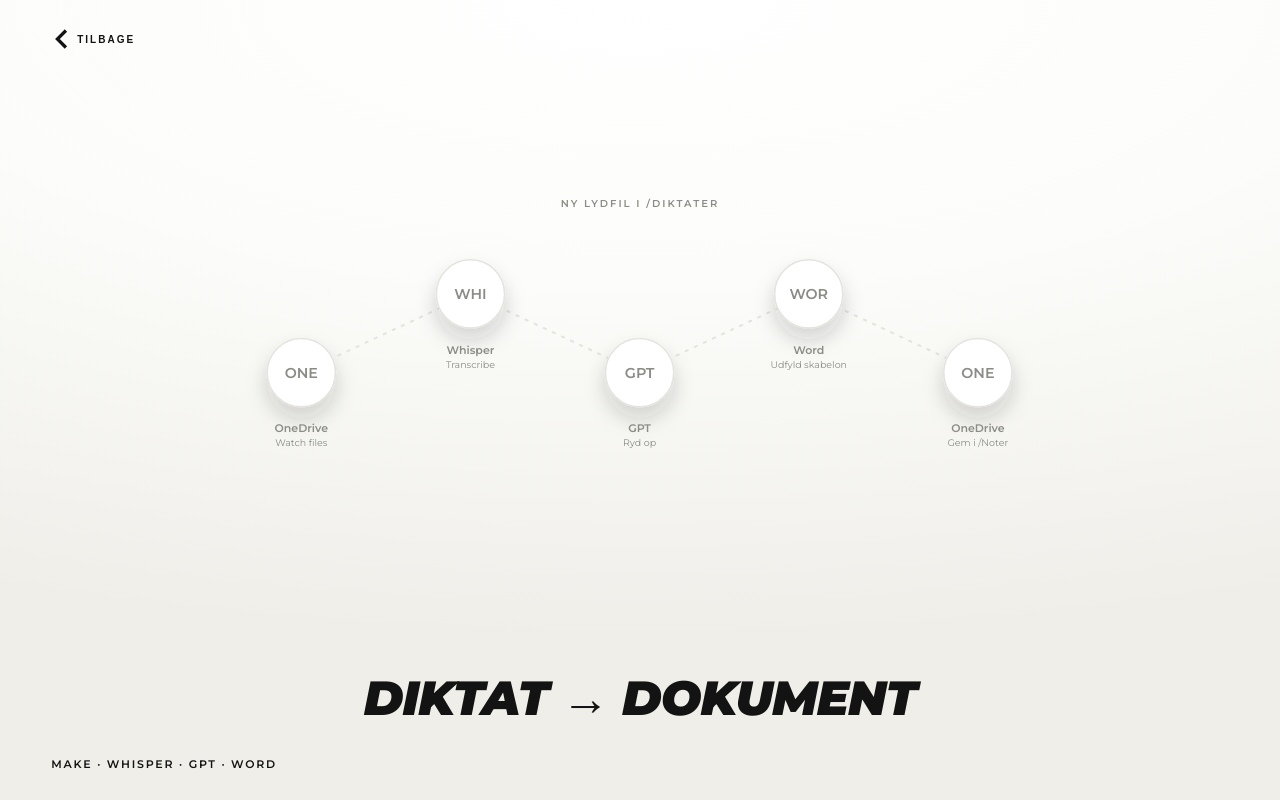
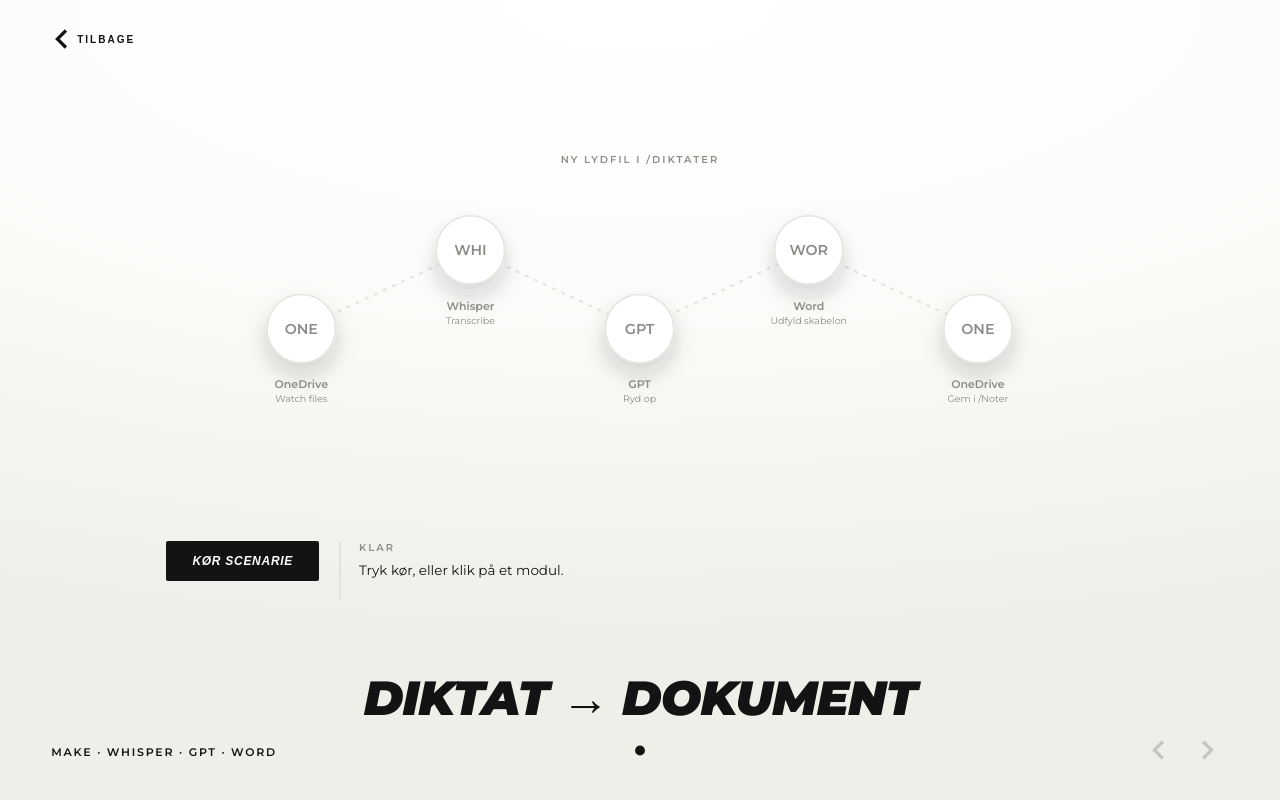
Before and after one commit to Magecties/portfolio, a React (Vite) app: page /automation in a window 1280 px wide. Built offline with nearby package versions, Linux system fonts and the light colour scheme.

Commit message:
automations page final

```diff
--- a/src/pages/Automation.jsx
+++ b/src/pages/Automation.jsx
@@ -1,15 +1,59 @@
+import { useCallback, useEffect, useRef, useState } from "react";
 import { useNavigate } from "react-router-dom";
 import Room from "../components/Room";
 import Chevron from "../components/Chevron";
+import Dots from "../components/Dots";
+import Arrows from "../components/Arrows";
 import useViewport from "../hooks/useViewport";
-import { HAIR, MUTE, clamp } from "../theme";
+import { HAIR, INK, LIVE, MUTE, clamp } from "../theme";
 import { SCENARIOS } from "../data/scenarios";
 
 export default function Automation() {
   const vp = useViewport();
   const navigate = useNavigate();
-  const sc = SCENARIOS[0];
+  const [s, setS] = useState(0);
+  const [prog, setProg] = useState(-1);
+  const [running, setRunning] = useState(false);
+  const [picked, setPicked] = useState(null);
+  const raf = useRef(0);
+
+  const sc = SCENARIOS[s];
   const N = sc.modules.length;
+
+  useEffect(() => () => cancelAnimationFrame(raf.current), []);
+
+  const reset = useCallback(() => {
+    cancelAnimationFrame(raf.current);
+    setRunning(false);
+    setProg(-1);
+    setPicked(null);
+  }, []);
+
+  const run = () => {
+    cancelAnimationFrame(raf.current);
+    setPicked(null);
+    setRunning(true);
+    setProg(0);
+    let p = 0;
+    let last = performance.now();
+    const tick = (now) => {
+      p += ((now - last) / 1000) * 0.8;
+      last = now;
+      if (p >= N - 1) {
+        setProg(N - 1);
+        setRunning(false);
+        return;
+      }
+      setProg(p);
+      raf.current = requestAnimationFrame(tick);
+    };
+    raf.current = requestAnimationFrame(tick);
+  };
+
+  const go = (n) => {
+    reset();
+    setS(clamp(n, 0, SCENARIOS.length - 1));
+  };
 
   const GW = clamp(Math.min(vp.w * 0.74, 980), 300, 980);
   const GH = GW * 0.26;
@@ -18,6 +62,15 @@ export default function Automation() {
     x: (GW / (N + 0.6)) * (i + 0.8),
     y: GH * (i % 2 === 0 ? 0.62 : 0.3),
   }));
+  const seg = Math.floor(Math.max(prog, 0));
+  const t = Math.max(prog, 0) - seg;
+  const a = pts[Math.min(seg, N - 1)];
+  const b = pts[Math.min(seg + 1, N - 1)];
+  const tok = { x: a.x + (b.x - a.x) * t, y: a.y + (b.y - a.y) * t };
+  const reached = prog < 0 ? -1 : Math.round(prog);
+  const shown = picked !== null ? picked : clamp(reached, 0, N - 1);
+  const mod = sc.modules[shown];
+  const idle = prog < 0 && picked === null;
 
   return (
     <Room
@@ -34,6 +87,15 @@ export default function Automation() {
         </h1>
       }
       footLeft={<span className="credits">{sc.stack}</span>}
+      footCenter={<Dots count={SCENARIOS.length} active={s} onPick={go} labels={SCENARIOS.map((x) => x.name)} />}
+      footRight={
+        <Arrows
+          onPrev={() => go(s - 1)}
+          onNext={() => go(s + 1)}
+          prevDisabled={s === 0}
+          nextDisabled={s === SCENARIOS.length - 1}
+        />
+      }
     >
       <div style={{ width: GW, marginTop: -vp.h * 0.06 }}>
         <div className="label" style={{ textAlign: "center", marginBottom: 10 }}>
@@ -45,33 +107,86 @@ export default function Automation() {
               <feDropShadow dx="0" dy={R * 0.34} stdDeviation={R * 0.3} floodColor="#1A1E26" floodOpacity="0.18" />
             </filter>
           </defs>
-          {pts.slice(0, -1).map((p, i) => (
+          {pts.slice(0, -1).map((p, i) => {
+            const done = prog > i;
+            return (
               <line
                 key={i}
                 x1={p.x}
                 y1={p.y}
                 x2={pts[i + 1].x}
                 y2={pts[i + 1].y}
-              stroke={HAIR}
-              strokeWidth="2"
-              strokeDasharray="4 6"
+                stroke={done ? LIVE : HAIR}
+                strokeWidth={done ? 2.5 : 2}
+                strokeDasharray={done ? "none" : "4 6"}
               />
-          ))}
-          {pts.map((p, i) => (
-            <g key={i}>
-              <circle cx={p.x} cy={p.y} r={R} fill="#fff" stroke={HAIR} strokeWidth="1.5" filter="url(#soft)" />
-              <text x={p.x} y={p.y + R * 0.16} textAnchor="middle" fontSize={R * 0.42} fontWeight="700" fill={MUTE}>
-                {sc.modules[i].label.slice(0, 3).toUpperCase()}
+            );
+          })}
+          {pts.map((p, i) => {
+            const lit = prog >= i;
+            const sel = shown === i && !idle;
+            const m = sc.modules[i];
+            return (
+              <g key={i} style={{ cursor: "pointer" }} onClick={() => setPicked(i)}>
+                <circle
+                  cx={p.x}
+                  cy={p.y}
+                  r={R}
+                  fill={lit ? m.tint : "#fff"}
+                  stroke={sel ? INK : lit ? m.tint : HAIR}
+                  strokeWidth={sel ? 2.5 : 1.5}
+                  filter="url(#soft)"
+                  style={{ transition: "fill 300ms" }}
+                />
+                <text
+                  x={p.x}
+                  y={p.y + R * 0.16}
+                  textAnchor="middle"
+                  fontSize={R * 0.42}
+                  fontWeight="700"
+                  fill={lit ? "#fff" : MUTE}
+                  style={{ pointerEvents: "none" }}
+                >
+                  {m.label.slice(0, 3).toUpperCase()}
                 </text>
-              <text x={p.x} y={p.y + R * 1.75} textAnchor="middle" fontSize={11} fontWeight="600" fill={MUTE}>
-                {sc.modules[i].label}
+                <text
+                  x={p.x}
+                  y={p.y + R * 1.75}
+                  textAnchor="middle"
+                  fontSize={11}
+                  fontWeight="600"
+                  fill={lit ? INK : MUTE}
+                  style={{ pointerEvents: "none" }}
+                >
+                  {m.label}
                 </text>
-              <text x={p.x} y={p.y + R * 1.75 + 14} textAnchor="middle" fontSize={9.5} fill={MUTE}>
-                {sc.modules[i].sub}
+                <text
+                  x={p.x}
+                  y={p.y + R * 1.75 + 14}
+                  textAnchor="middle"
+                  fontSize={9.5}
+                  fill={MUTE}
+                  style={{ pointerEvents: "none" }}
+                >
+                  {m.sub}
                 </text>
               </g>
-          ))}
+            );
+          })}
+          {running && <circle cx={tok.x} cy={tok.y} r={R * 0.24} fill={LIVE} />}
         </svg>
+        <div style={{ display: "flex", gap: 20, alignItems: "flex-start", marginTop: 30, flexWrap: "wrap" }}>
+          <button className="run" onClick={run} disabled={running}>
+            {running ? "Kører" : prog >= 0 ? "Kør igen" : "Kør scenarie"}
+          </button>
+          <div style={{ flex: 1, minWidth: 240, borderLeft: `2px solid ${HAIR}`, paddingLeft: 18, minHeight: 58 }}>
+            <div className="label">{idle ? "Klar" : `Trin ${shown + 1} af ${N} — ${mod.label}`}</div>
+            <div style={{ fontSize: 13.5, lineHeight: 1.55, marginTop: 6 }}>
+              {idle ? "Tryk kør, eller klik på et modul." : mod.does}
+            </div>
+            {!idle && <div style={{ fontSize: 12, color: MUTE, marginTop: 6 }}>→ {mod.out}</div>}
+          </div>
+        </div>
       </div>
     </Room>
   );
```
Lines whose indentation alone changed are shown as unchanged.
